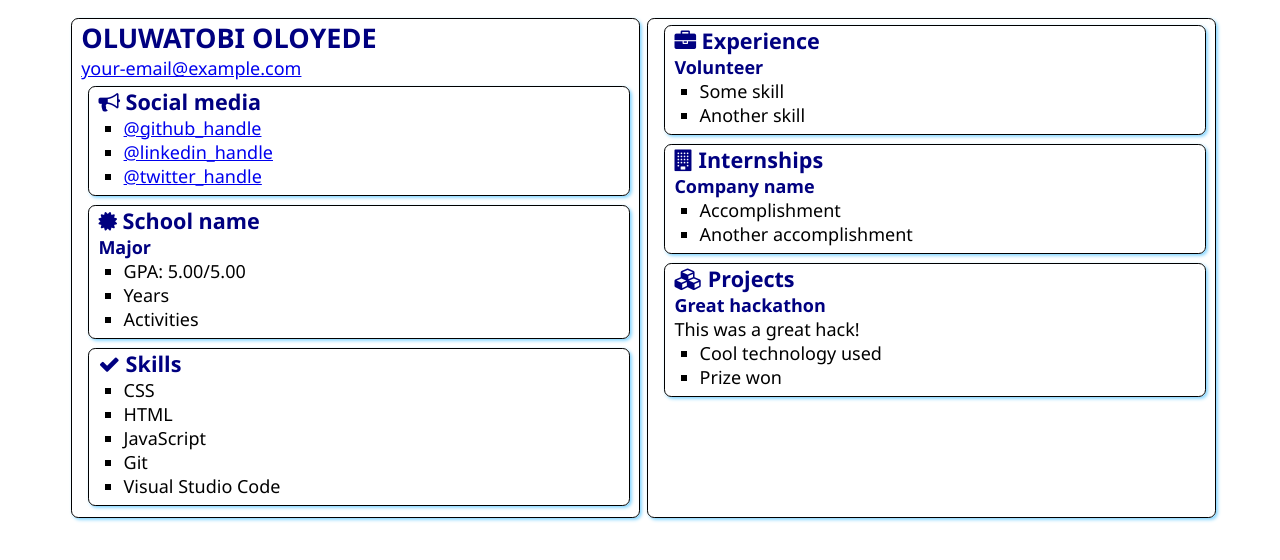
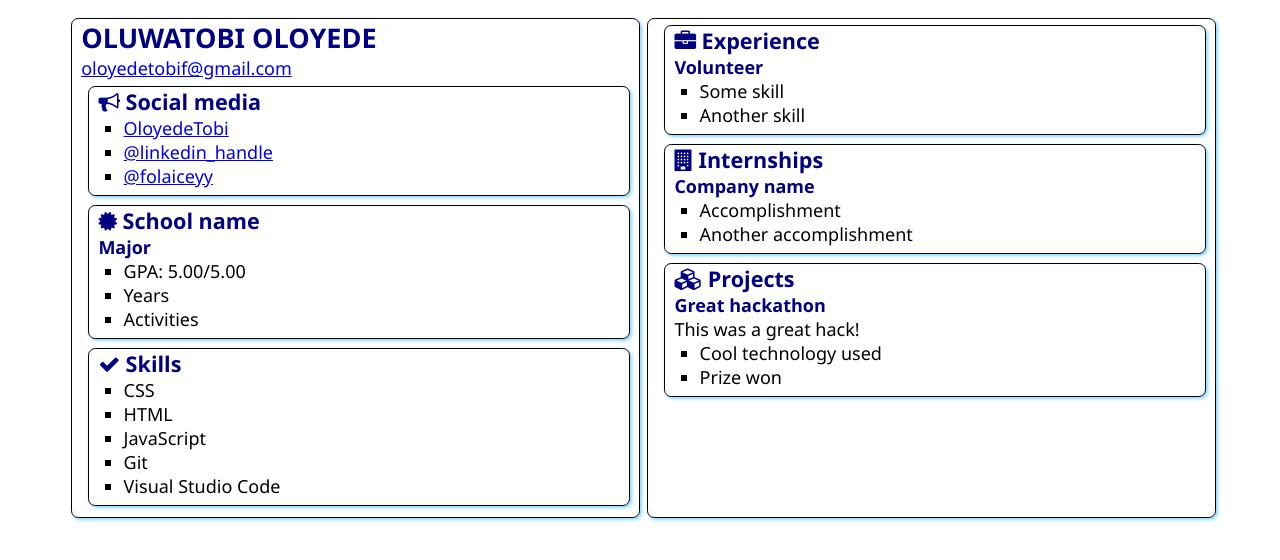
Before and after one commit to salimcodes/Contributing-To-Open-Source, a plain HTML site: page index.html in a window 1280 px wide. Drawn offline with Linux system fonts and the light colour scheme.

Commit message:
Updated CV Socials

```diff
--- a/index.html
+++ b/index.html
@@ -13,7 +13,7 @@
     <main>
         <article class="box">
             <h1>OLUWATOBI OLOYEDE</h1>
-            <div><a href="mailto:your.email@example.com">your-email@example.com</a></div>
+            <div><a href="mailto:oloyedetobif@gmail.com">oloyedetobif@gmail.com</a></div>
 
             <section class="box">
                 <h2>
@@ -21,9 +21,9 @@
                     Social media
                 </h2>
                 <ul>
-                    <li><a href="https://github.com/<handle>">@github_handle</a></li>
+                    <li><a href="https://github.com/OloyedeTobi">OloyedeTobi</a></li>
                     <li><a href="https://linkedin.com/in/<handle>">@linkedin_handle</a></li>
-                    <li><a href="https://twitter.com/<handle>">@twitter_handle</a></li>
+                    <li><a href="https://twitter.com/folaiceyy">@folaiceyy</a></li>
                 </ul>
             </section>
 
```
